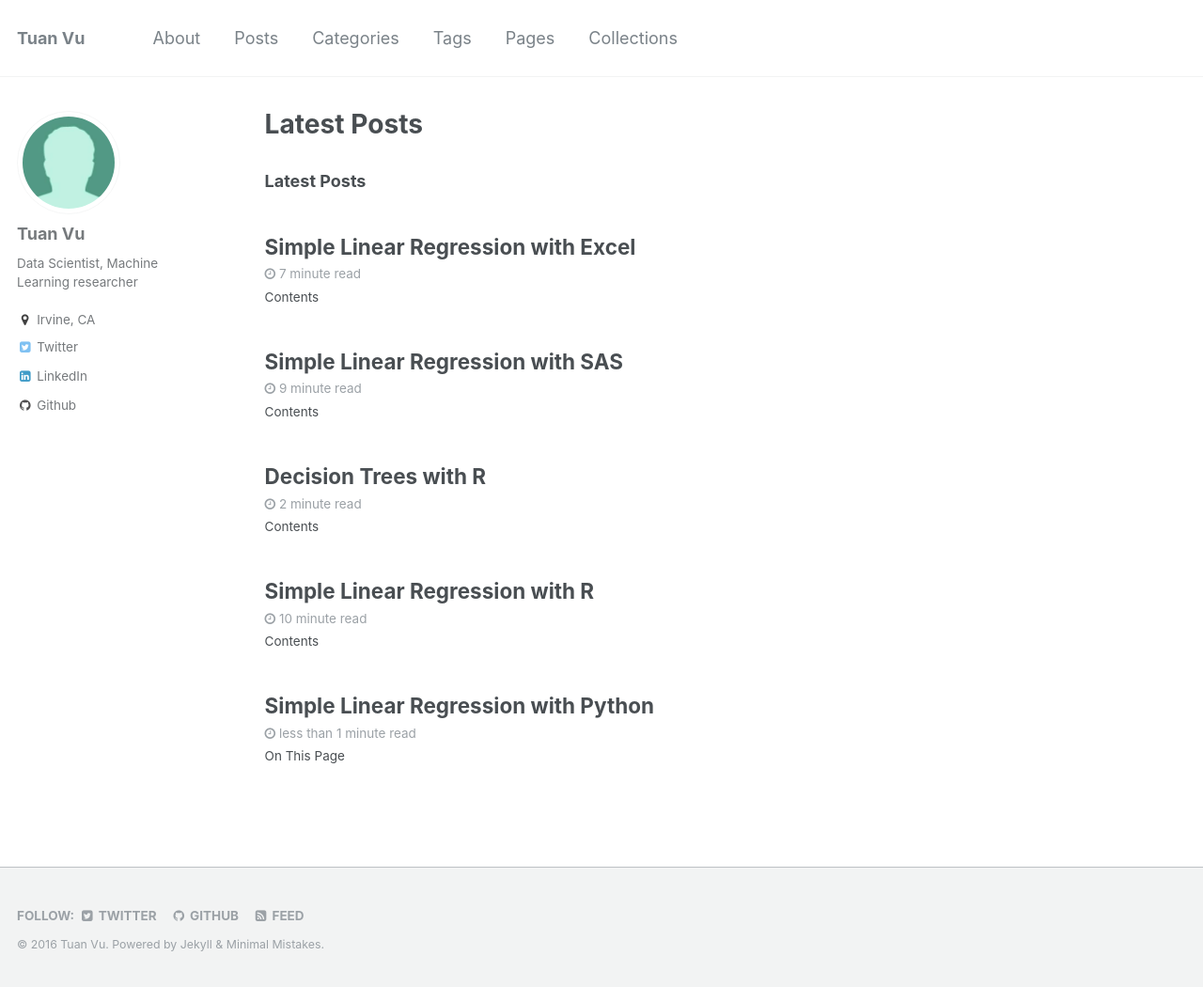
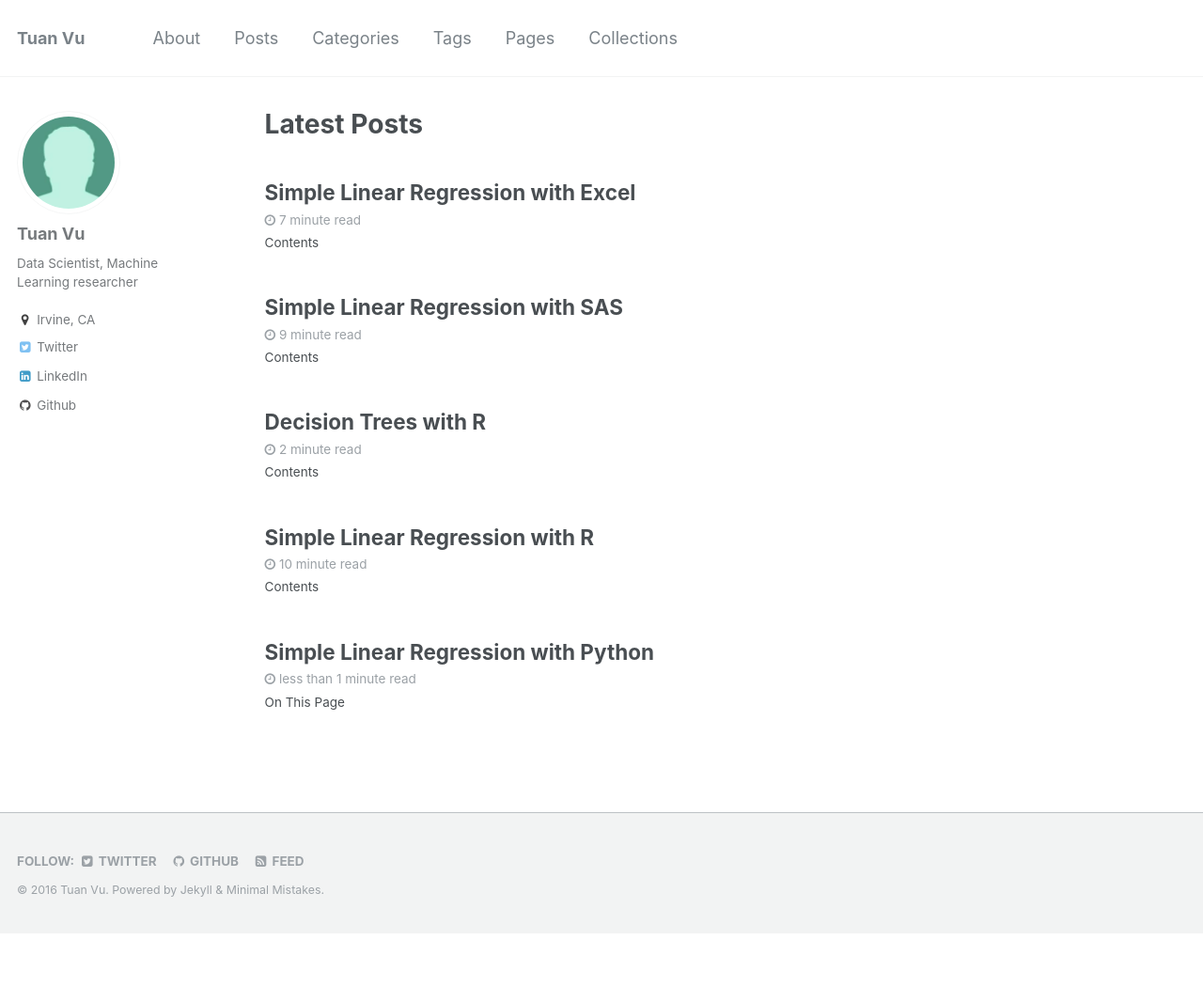
Before and after one commit to jeanho1/tuanavu.github.io, a Jekyll site: the page built from _pages/home.md, in a window 1280 px wide and 1050 px high. Shown: the whole window at 94% size. Built offline with Jekyll 4.4.1, drawn with Linux system fonts in a browser that asks for light colours.

Commit message:
Update home.md

```diff
--- a/_pages/home.md
+++ b/_pages/home.md
@@ -14,7 +14,6 @@ modified: 2016-04-18T16:39:37-04:00
 </div><!-- /.image-wrap -->{% endif %}
 
 <div class="grid__wrapper">
-  <h3><a href="{{ site.url}}/categories/">Latest Posts</a></h3>
   {% for post in site.categories.articles limit:5 %}
     {% include archive-single.html %}
   {% endfor %}
```
